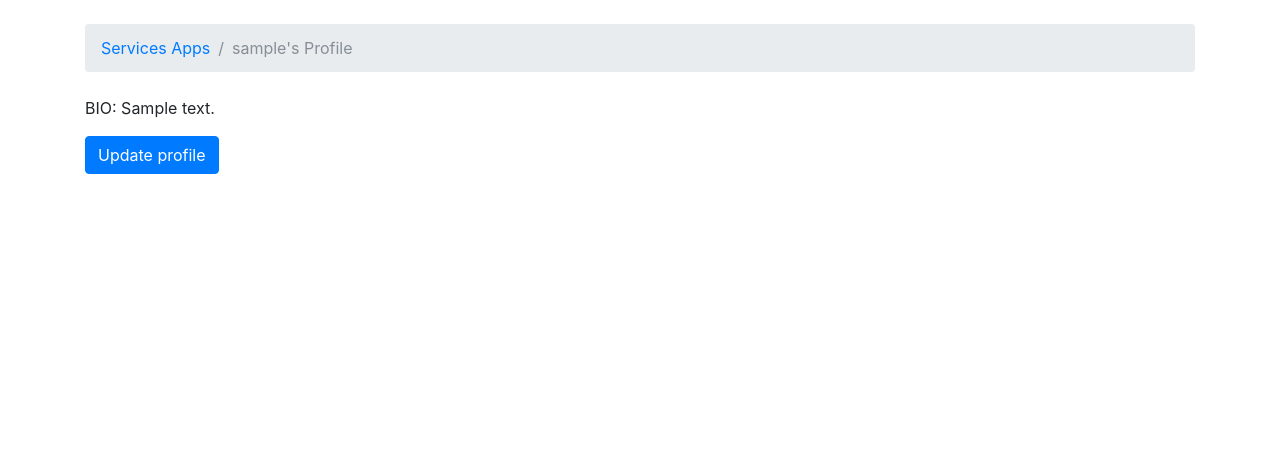
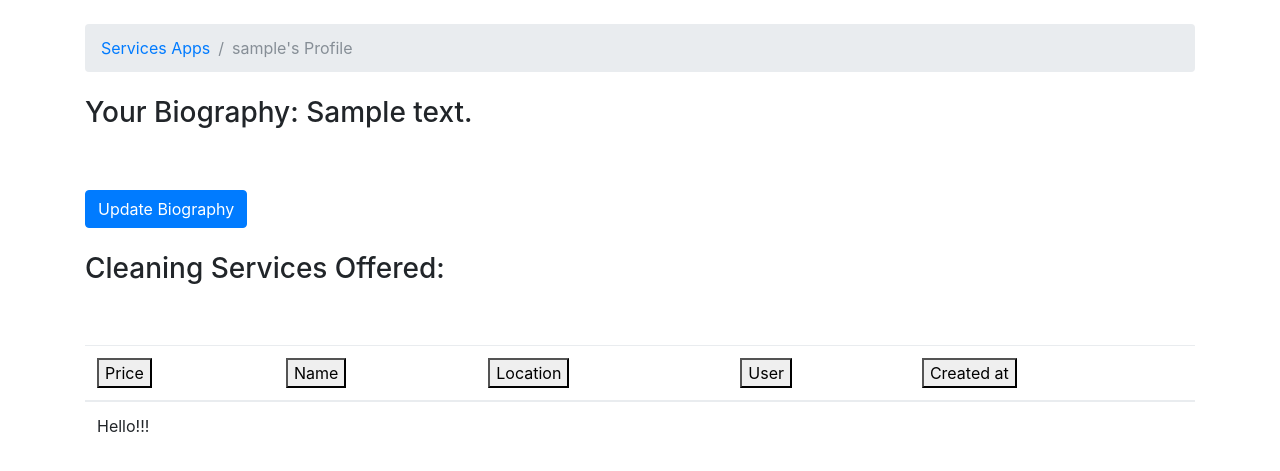
Before and after one commit to byronlin92/NwHacksApp2018, a Django app: page /profile/1/details/ in a window 1280 px wide. Shown: the part 56-527 px from the top of the page. Run offline with Django 3.2, Linux system fonts and the light colour scheme; a user stored in the database is signed in; tables that the repository leaves empty hold one stand-in row (values such as "Sample post"); some libraries are stand-ins or nearby versions.

Commit message:
Added initial functionality to view services in profile and fixed syntax errors

```diff
--- a/templates/posts.html
+++ b/templates/posts.html
@@ -26,9 +26,9 @@
       {% for post in posts %}
         <tr>
           <td class="price">{{ post.price }}</td>
-          <td class="name"><a href="{% url 'post_detail' post.pk %}">{{ post.name }}</td>
+          <td class="name"><a href="{% url 'post_detail' post.pk %}">{{ post.name }}</a></td>
           <td class="location">{{ post.location }}</td>
-          <td class="starter"><a href="{% url 'profile_detail' user.profile.pk %}">{{user.username}}</td>
+          <td class="starter"><a href="{% url 'profile_detail' user.profile.pk %}">{{user.username}}</a></td>
           <td class="created_at">{{ post.created_at }}</td>
         </tr>
       {% endfor %}
--- a/templates/profile_detail.html
+++ b/templates/profile_detail.html
@@ -8,12 +8,42 @@
 
 {% block content %}
 
-<p>BIO: {{profile.bio}}</p>
+<h3 style="margin-bottom:60px;">Your Biography: {{profile.bio}}</h3>
 
 {% if user == request.user and request.user.is_authenticated %}
 <div class="mb-4">
-  <a href="{% url 'profile_update' user.profile.pk %}" class="btn btn-primary">Update profile</a>
+  <a href="{% url 'profile_update' user.profile.pk %}" class="btn btn-primary">Update Biography</a>
 </div>
+
+<h3 style="margin-bottom:60px;">Cleaning Services Offered: </h3>
+
+<table class="table">
+    <thead class="thead-inverse">
+      <tr>
+        <th><button class="sort" data-sort="price">Price</button></th>
+        <th><button class="sort" data-sort="name">Name</button></th>
+        <th><button class="sort" data-sort="location">Location</button></th>
+        <th><button class="sort" data-sort="starter">User</button></th>
+        <th><button class="sort" data-sort="created_at">Created at</button></th>
+      </tr>
+    </thead>
+    <tbody class="list">
+    <tr>
+        <td>Hello!!!</td>
+    </tr>
+      {% for post in posts %}
+    <!-- Have a check to see which records in the database matches the current user -->
+        <tr>
+          <td class="price">{{ post.price }}</td>
+          <td class="name"><a href="{% url 'post_detail' post.pk %}">{{ post.name }}</a></td>
+          <td class="location">{{ post.location }}</td>
+          <td class="starter"><a href="{% url 'profile_detail' user.profile.pk %}">{{user.username}}</a></td>
+          <td class="created_at">{{ post.created_at }}</td>
+        </tr>
+      {% endfor %}
+    </tbody>
+</table>
+
 {% else %}
 {% endif %}
 
```
